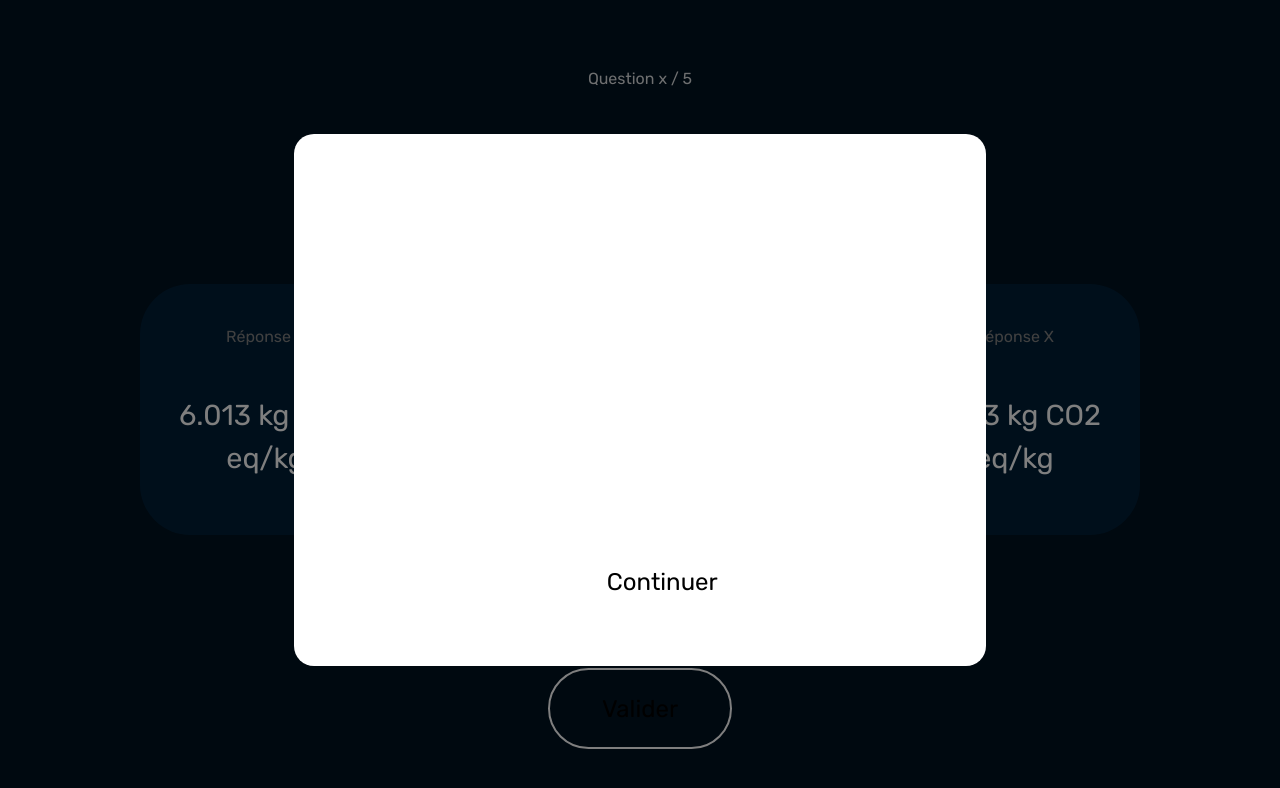
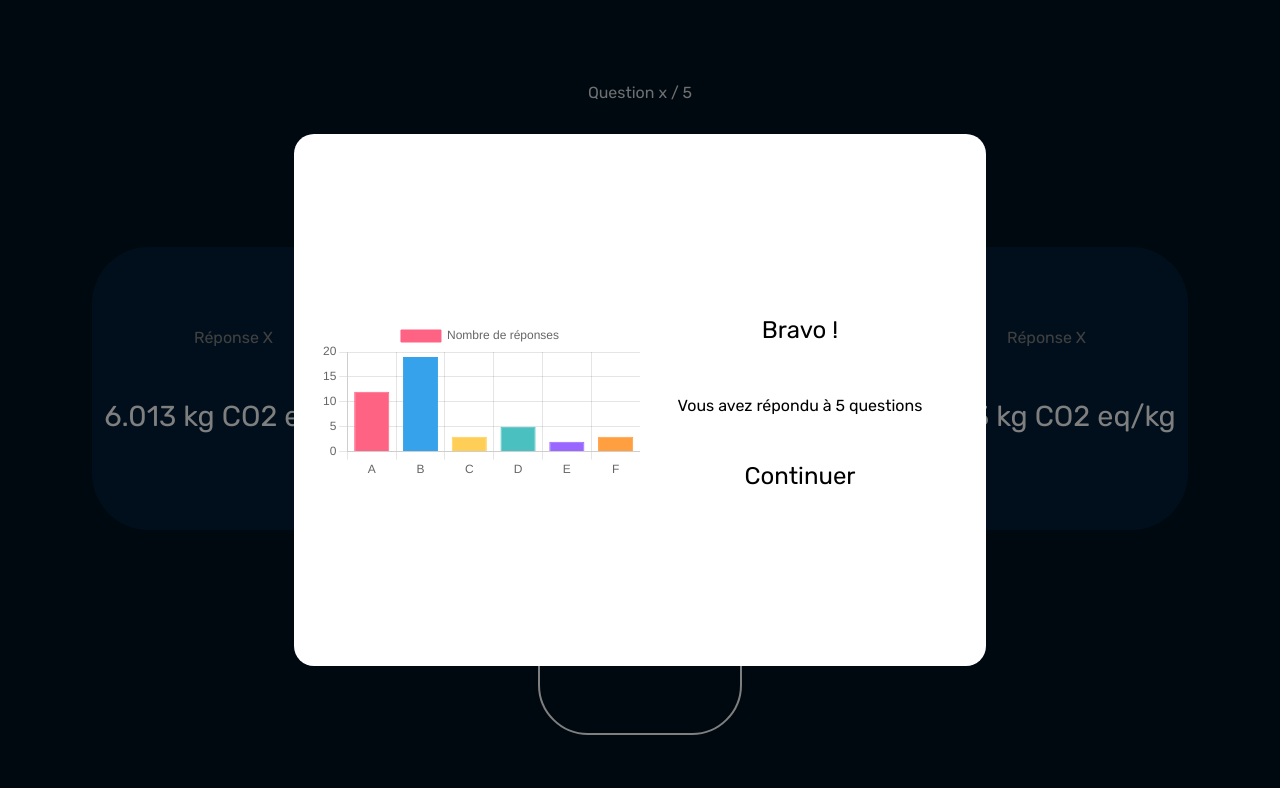
Before and after one commit to lolo298/Agriquiz, a website built with Vite: page start.html in a window 1280 px wide. Both pictures are taken after a click on the button "Valider". Built offline with nearby package versions, Linux system fonts and the light colour scheme.

Commit message:
second chart

```diff
--- a/src/global.css
+++ b/src/global.css
@@ -28,6 +28,7 @@ body {
   place-items: center;
   min-width: 320px;
   min-height: 100vh;
+  height: 100%;
 }
 
 h1 {
@@ -36,7 +37,7 @@ h1 {
 }
 
 #app {
-  height: 100vh;
+  height: 100%;
   width: 100%;
 }
 
--- a/src/index.ts
+++ b/src/index.ts
@@ -4,9 +4,9 @@ import Chart from "chart.js/auto";
 
 const infos = document.querySelector("#infos") as HTMLDivElement;
 
-const ctx = document.querySelector("#myChart") as HTMLCanvasElement;
+const canvas = document.querySelector("#myChart") as HTMLCanvasElement;
 
-const myChart = new Chart(ctx, {
+const myChart = new Chart(canvas, {
   type: "doughnut",
   data: {
     datasets: [
--- a/src/start.css
+++ b/src/start.css
@@ -9,6 +9,7 @@ main {
   justify-content: space-around;
   height: 100%;
   padding: 0 1.5em;
+  gap: 50px;
 }
 
 .reponses {
@@ -39,8 +40,7 @@ main {
 }
 
 .btnMain {
-  width: 15%;
-  padding: 2%;
+  width: max-content;
   font-size: 1.5em;
 }
 
@@ -54,6 +54,7 @@ main {
   display: none;
   justify-content: center;
   align-items: center;
+  color: #000;
   /* transform: translate(-50%, 50%); */
 }
 
@@ -67,8 +68,26 @@ main {
   background-color: #fff;
   border-radius: 20px;
   display: flex;
-  flex-direction: column;
+  flex-direction: row;
   justify-content: space-around;
   align-items: center;
   padding: 2%;
 }
+
+.popupTexts {
+  display: flex;
+  flex-direction: column;
+  justify-content: center;
+  align-items: center;
+  height: 100%;
+  width: 50%;
+  gap: 2%
+}
+
+#chartContainer {
+  width: 50%;
+  height: 100%;
+  display: flex;
+  justify-content: center;
+  align-items: center;
+}
--- a/src/start.ts
+++ b/src/start.ts
@@ -1,5 +1,6 @@
 import "./global.css";
 import "./start.css";
+import Chart from "chart.js/auto";
 
 const answerSelected = [0, 0, 0];
 
@@ -49,6 +50,7 @@ function showPopup() {
   const popup = document.querySelector("#popup .popupContent") as HTMLDivElement;
   if (!popup) return;
   popupWrapper.style.display = "flex";
+  loadChart();
   const keyframes = { bottom: "0" };
   const options = {
     duration: 200,
@@ -57,3 +59,46 @@ function showPopup() {
   };
   popup.animate(keyframes, options);
 }
+
+function loadChart() {
+  const canva = document.querySelector("#myChart") as HTMLCanvasElement;
+
+  const config = {
+    type: "bar" as "bar",
+    data: {
+      labels: ["A", "B", "C", "D", "E", "F"],
+      datasets: [
+        {
+          label: "Nombre de réponses",
+          data: [12, 19, 3, 5, 2, 3],
+          backgroundColor: [
+            "rgb(255, 99, 132)",
+            "rgb(54, 162, 235)",
+            "rgb(255, 206, 86)",
+            "rgb(75, 192, 192)",
+            "rgb(153, 102, 255)",
+            "rgb(255, 159, 64 )"
+          ],
+          borderColor: [
+            "rgba(255, 99, 132, 1)",
+            "rgba(54, 162, 235, 1)",
+            "rgba(255, 206, 86, 1)",
+            "rgba(75, 192, 192, 1)",
+            "rgba(153, 102, 255, 1)",
+            "rgba(255, 159, 64, 1)"
+          ],
+          borderWidth: 1
+        }
+      ]
+    },
+    options: {
+      scales: {
+        y: {
+          beginAtZero: true
+        }
+      },
+      responsive: true
+    }
+  };
+  const myChart = new Chart(canva, config);
+}
--- a/src/style.css
+++ b/src/style.css
@@ -1,16 +1,13 @@
-body {
+main {
+  background-repeat: no-repeat;
+  background-size: cover;
   background-color: var(--background-fake);
   background-image: url("/waves.svg");
-  background-repeat: no-repeat;
-  background-size: cover;
-}
-
-main {
   display: flex;
   flex-direction: column;
   align-items: center;
   justify-content: space-between;
-  height: 100%;
+  height: 100vh;
   padding: 0 1.5em;
 }
 
--- a/start.html
+++ b/start.html
@@ -41,10 +41,14 @@
       </main>
       <div id="popup">
         <div class="popupContent">
-          <h2>Bravo !</h2>
-          <p>Vous avez répondu à 5 questions</p>
-          <p>Vous avez gagné 5 points</p>
-          <button class="btn btnMain">Continuer</button>
+          <div id="chartContainer">
+            <canvas id="myChart"></canvas>
+          </div>
+          <div class="popupTexts">
+            <h2>Bravo !</h2>
+            <p>Vous avez répondu à 5 questions</p>
+            <button class="btn btnMain">Continuer</button>
+          </div>
         </div>
       </div>
     </div>
```
